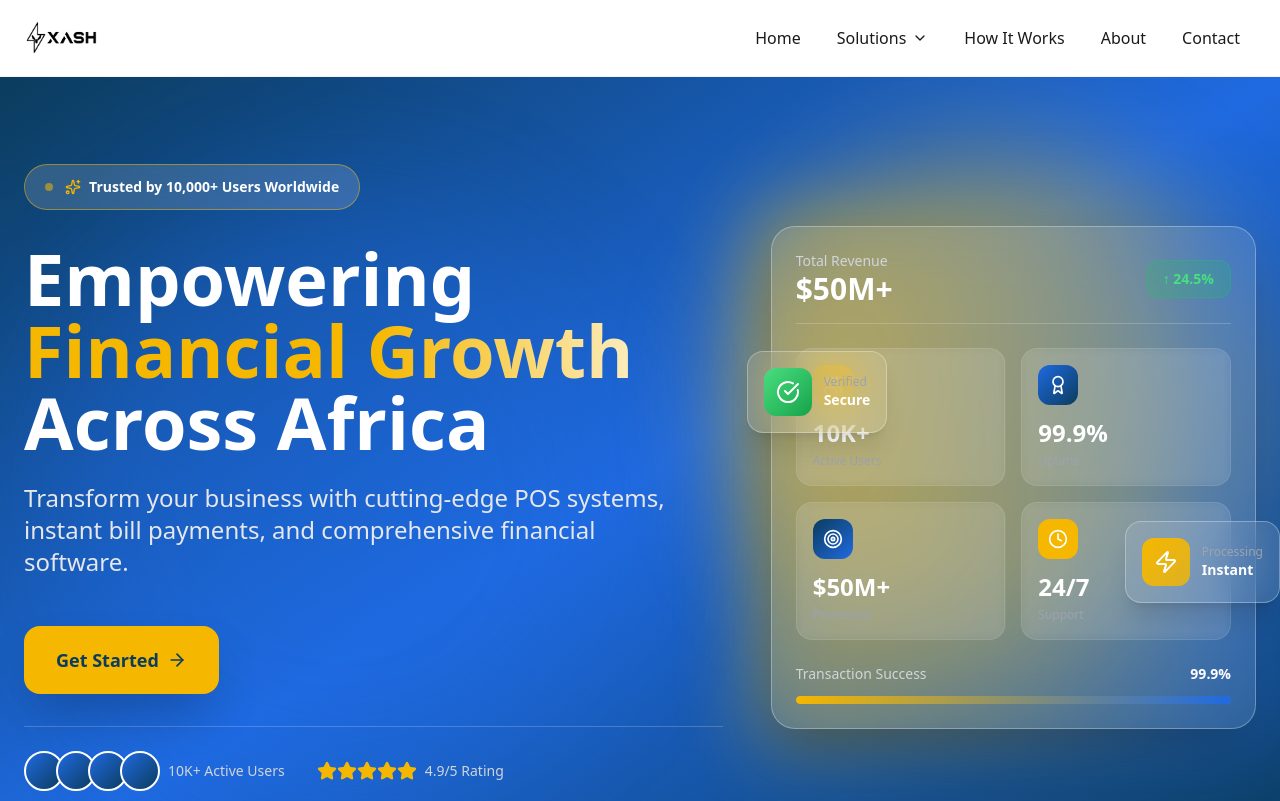
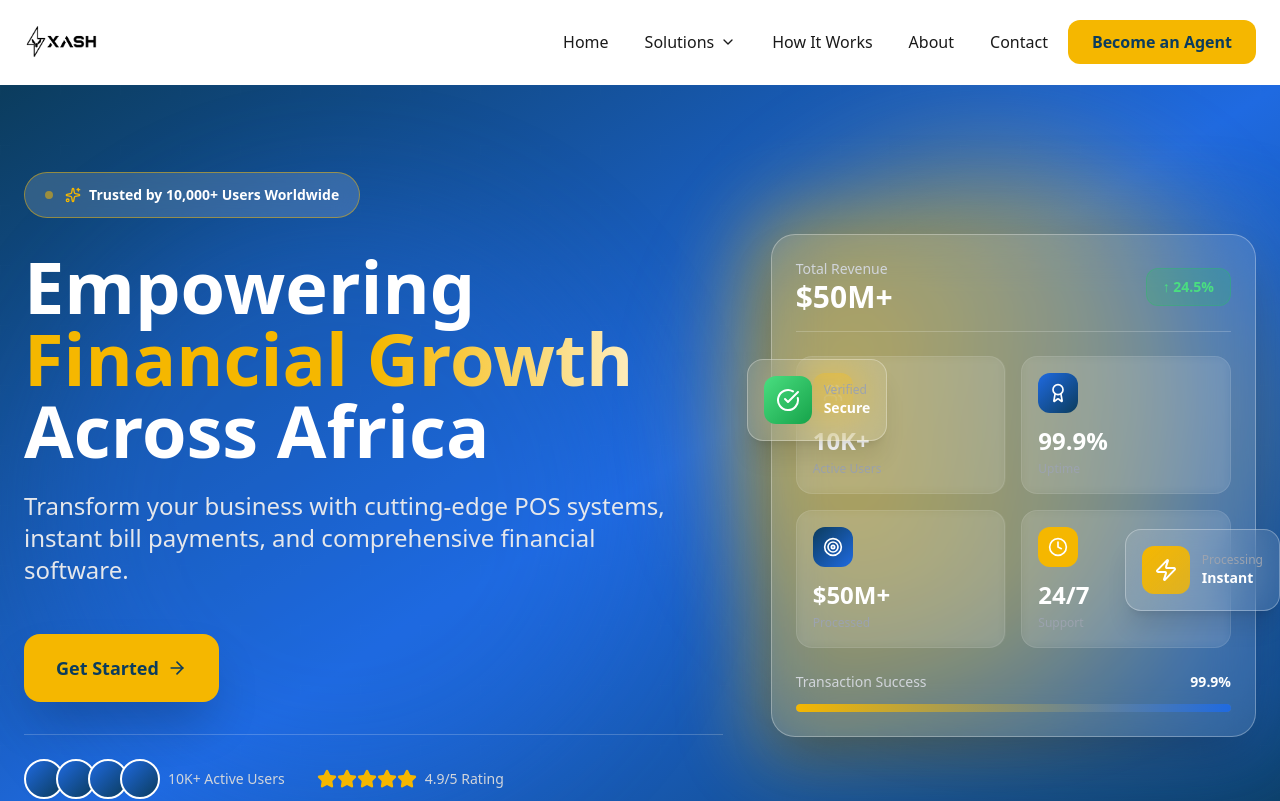
Before and after one commit to kculz/xash.network, a React (Vite) app: page / in a window 1280 px wide. Shown: the top 801 px of the page. Built offline with nearby package versions, Linux system fonts and the light colour scheme.

Commit message:
feat(layout): redesign glassmorphic header and dark minimalist footer, unify contact numbers

```diff
--- a/src/components/layouts/Header.jsx
+++ b/src/components/layouts/Header.jsx
@@ -6,6 +6,7 @@ const Header = () => {
   const [isMenuOpen, setIsMenuOpen] = useState(false);
   const [solutionsOpen, setSolutionsOpen] = useState(false);
   const [solutionsHovered, setSolutionsHovered] = useState(false);
+  const [isScrolled, setIsScrolled] = useState(false);
   const dropdownRef = useRef(null);
   const buttonRef = useRef(null);
 
@@ -22,6 +23,16 @@ const Header = () => {
     return () => {
       document.removeEventListener('mousedown', handleClickOutside);
     };
+  }, []);
+
+  // Handle scroll for glassmorphism effect
+  useEffect(() => {
+    const handleScroll = () => {
+      setIsScrolled(window.scrollY > 20);
+    };
+
+    window.addEventListener('scroll', handleScroll);
+    return () => window.removeEventListener('scroll', handleScroll);
   }, []);
 
   const navItems = [
@@ -41,8 +52,8 @@ const Header = () => {
   ];
 
   return (
-    <header className="sticky top-0 z-50 bg-white/80 backdrop-blur-lg border-b border-gray-100">
-      <div className="container mx-auto px-6 py-4">
+    <header className={`sticky top-0 z-50 transition-all duration-300 ${isScrolled ? 'bg-white/80 backdrop-blur-xl border-b border-gray-200/50 py-3 shadow-sm' : 'bg-white/60 backdrop-blur-md py-5 border-b border-transparent'}`}>
+      <div className="container mx-auto px-6">
         <div className="flex items-center justify-between">
           {/* Logo */}
           <div className="flex items-center space-x-3">
@@ -59,10 +70,11 @@ const Header = () => {
                       ref={buttonRef}
                       onMouseEnter={() => setSolutionsHovered(true)}
                       onMouseLeave={() => setSolutionsHovered(false)}
-                      className="flex items-center text-[#1A1A1A] hover:text-[#0B3C5D] transition-all duration-300 font-medium px-4 py-2.5 rounded-xl hover:bg-[#F5F7FA]"
+                      className="relative flex items-center text-[#1A1A1A] hover:text-[#0B3C5D] transition-colors duration-300 font-medium px-4 py-2 group"
                     >
                       {item.name}
                       <ChevronDown className={`ml-1.5 w-4 h-4 transition-transform duration-300 ${solutionsHovered ? 'rotate-180' : ''}`} />
+                      <span className="absolute bottom-0 left-4 right-4 h-[2px] bg-[#0B3C5D] transform scale-x-0 origin-left transition-transform duration-300 ease-out group-hover:scale-x-100 rounded-full"></span>
                     </button>
                     <div
                       ref={dropdownRef}
@@ -87,22 +99,32 @@ const Header = () => {
                 ) : (
                   <a
                     href={item.href}
-                    className="text-[#1A1A1A] hover:text-[#0B3C5D] transition-all duration-300 font-medium px-4 py-2.5 rounded-xl hover:bg-[#F5F7FA]"
+                    className="relative text-[#1A1A1A] hover:text-[#0B3C5D] transition-colors duration-300 font-medium px-4 py-2 group"
                   >
                     {item.name}
+                    <span className="absolute bottom-0 left-4 right-4 h-[2px] bg-[#0B3C5D] transform scale-x-0 origin-left transition-transform duration-300 ease-out group-hover:scale-x-100 rounded-full"></span>
                   </a>
                 )}
               </div>
             ))}
+            {/* CTA Button */}
+            <a href="tel:0782026070" className="hidden lg:flex items-center ml-4 px-6 py-2.5 bg-[#F5B700] text-[#0B3C5D] rounded-xl font-bold hover:shadow-lg hover:shadow-[#F5B700]/30 transition-all duration-300 hover:-translate-y-0.5">
+              Become an Agent
+            </a>
           </nav>
 
           {/* Mobile Menu Button */}
-          <button
-            className="md:hidden text-[#1A1A1A] hover:text-[#0B3C5D] transition-colors p-2 hover:bg-[#F5F7FA] rounded-xl"
-            onClick={() => setIsMenuOpen(!isMenuOpen)}
-          >
-            {isMenuOpen ? <X className="w-6 h-6" /> : <Menu className="w-6 h-6" />}
-          </button>
+          <div className="md:hidden flex items-center space-x-2">
+            <a href="tel:0782026070" className="px-4 py-2 bg-[#F5B700] text-[#0B3C5D] rounded-lg font-bold text-sm">
+              Join
+            </a>
+            <button
+              className="text-[#1A1A1A] hover:text-[#0B3C5D] transition-colors p-2 hover:bg-[#F5F7FA] rounded-xl"
+              onClick={() => setIsMenuOpen(!isMenuOpen)}
+            >
+              {isMenuOpen ? <X className="w-6 h-6" /> : <Menu className="w-6 h-6" />}
+            </button>
+          </div>
         </div>
 
         {/* Mobile Navigation */}
```
Also changed, not shown: src/components/layouts/Footer.jsx (+8 -10 lines).
